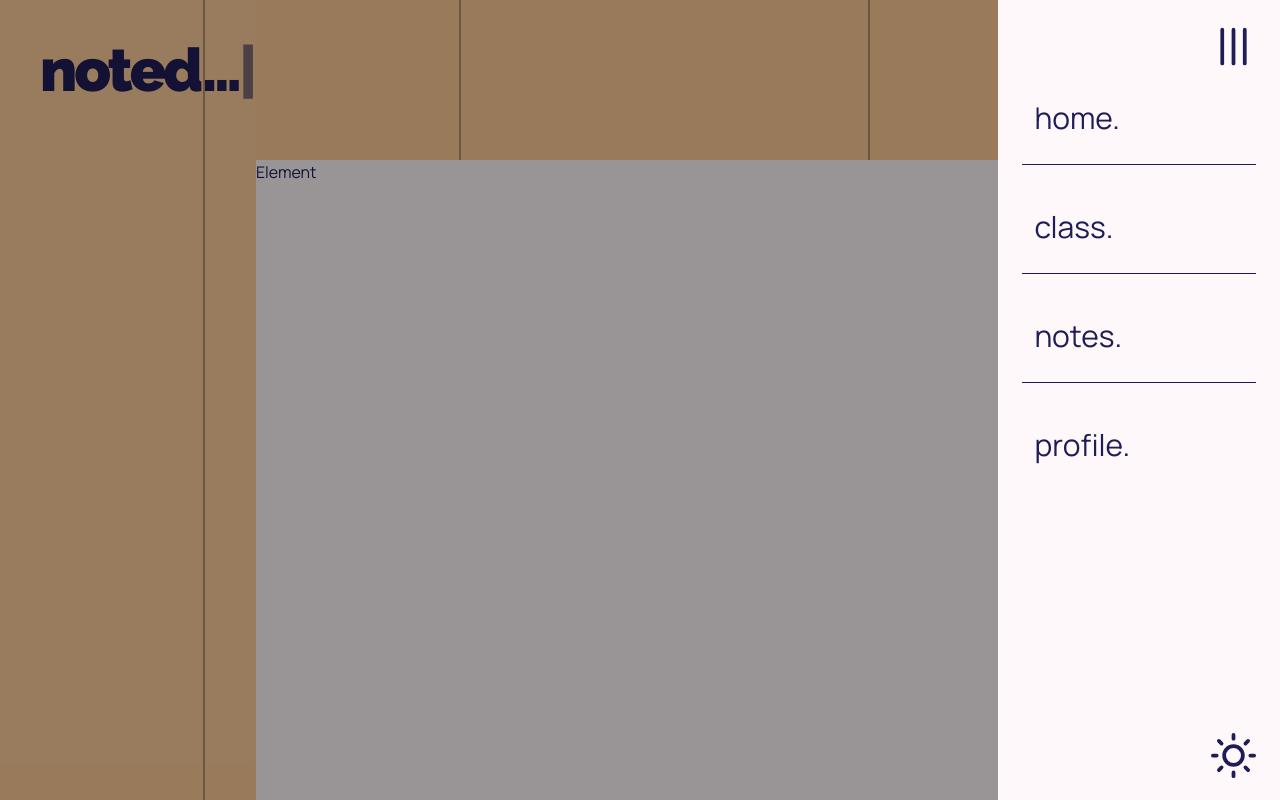
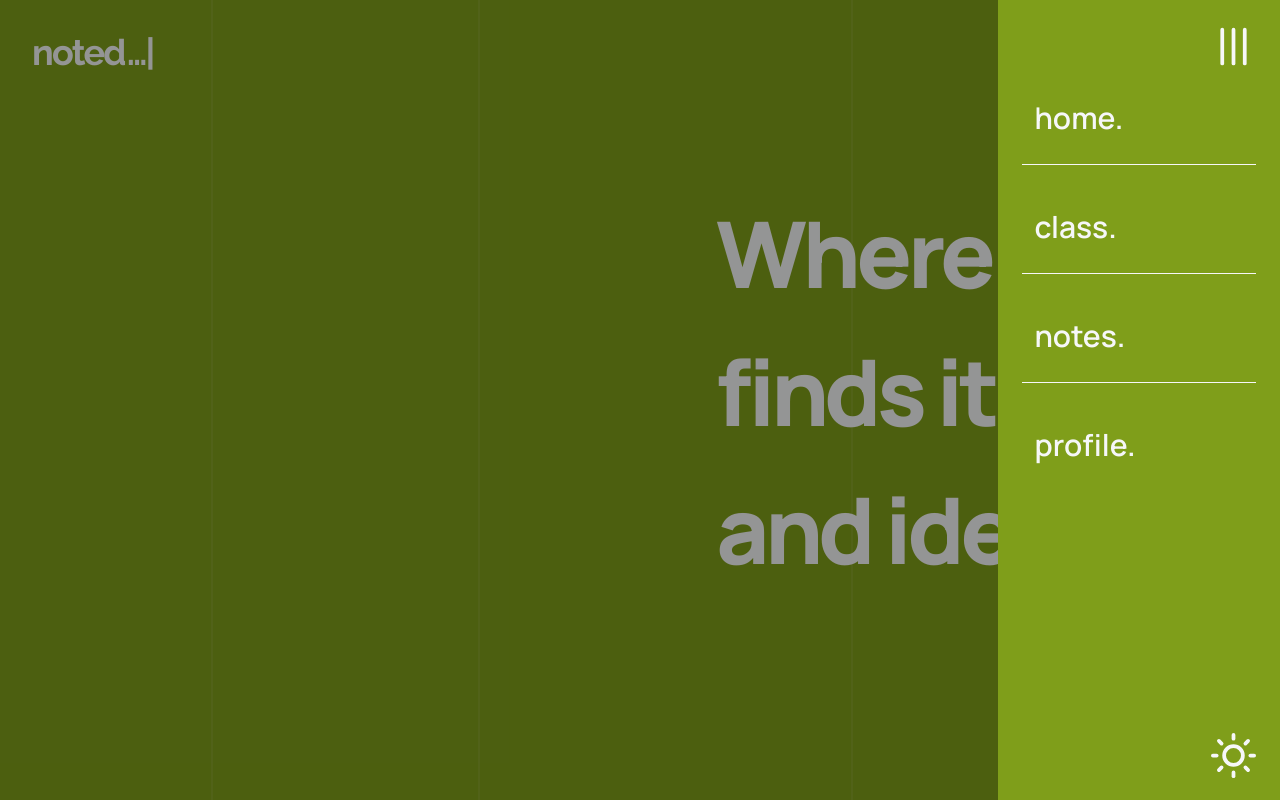
Before and after one commit to GranulatedCheese/noted...-app, a React (Vite) app in the folder client/: page / in a window 1280 px wide. Both pictures are taken after a click on the button 1233 px from the left and 46 px from the top of the page. Built offline with nearby package versions, Linux system fonts and the light colour scheme.

Commit message:
Lots of stylization changes. created dark mode hook and now saves theme data to users local storage.

```diff
--- a/client/src/components/Sidebar.tsx
+++ b/client/src/components/Sidebar.tsx
@@ -29,7 +29,9 @@ export default function Sidebar() {
         </button>
       </div>
 
-      {isMenuOpen && <div className="fixed inset-0 bg-black/40 z-40"></div>}
+      {isMenuOpen && (
+        <div className="fixed inset-0 bg-black/40 z-40 overlay-class"></div>
+      )}
 
       {isMenuOpen && (
         <nav className="sidebar-class">
@@ -51,7 +53,7 @@ export default function Sidebar() {
             </Link>
           </ul>
           <div className="theme-button">
-            <Theme onToggle={toggleDarkTheme} />
+            <Theme />
           </div>
         </nav>
       )}
--- a/client/src/components/Theme.tsx
+++ b/client/src/components/Theme.tsx
@@ -1,22 +1,12 @@
-import { useState } from "react";
 import { FiSun, FiMoon } from "react-icons/fi";
+import { useDarkMode } from "../hooks/useDarkMode";
 
-interface SidebarProps {
-  onToggle: (isThemeActive: boolean) => void;
-}
-
-export default function Theme({ onToggle }: SidebarProps) {
-  const [isThemeActive, setTheme] = useState(false);
-  const toggleTheme = () => {
-    const newState = !isThemeActive;
-    setTheme(newState);
-    onToggle(newState); // Coms with parent
-  };
-
+export default function Theme() {
+  const [isDark, setIsDark] = useDarkMode();
   return (
     <div>
-      <button onClick={toggleTheme}>
-        {!isThemeActive ? <FiSun size={45} /> : <FiMoon size={45} />}
+      <button onClick={() => setIsDark(!isDark)}>
+        {!isDark ? <FiSun size={45} /> : <FiMoon size={45} />}
       </button>
     </div>
   );
--- a/client/src/components/sidebar.css
+++ b/client/src/components/sidebar.css
@@ -8,23 +8,20 @@ body[data-theme="dark"] .sidebar-class {
 }
 
 body[data-theme="light"] .sidebar-class {
-  @apply bg-[#fff8fa];
-  @apply text-[##201c57] font-manrope;
+  @apply bg-[#7f9e1a];
+  @apply text-[#f6f7f8] font-manrope;
   @apply transition-colors duration-300 ease-in-out;
 }
 
 ul {
   @apply flex flex-col;
-  @apply text-3xl;
+  @apply text-3xl font-semibold;
 }
 
 .nav-button {
   @apply my-2 text-left w-full p-2 py-7 pl-3;
   @apply border-b-1;
-}
-
-.nav-button:hover {
-  @apply font-bold;
+  @apply transition duration-300 delay-75 hover:-translate-y-1 md:hover:scale-105;
 }
 
 .sidebar-class {
@@ -35,3 +32,7 @@ ul {
 .theme-button {
   @apply mt-8 self-end-safe;
 }
+
+.overlay-class {
+  @apply transition-all duration-300;
+}
--- /dev/null
+++ b/client/src/hooks/useDarkMode.tsx
@@ -0,0 +1,15 @@
+import { useEffect, useState } from "react";
+
+export function useDarkMode() {
+  const [isDark, setIsDark] = useState(() => {
+    return localStorage.getItem("theme") === "dark";
+  });
+
+  useEffect(() => {
+    const mode = isDark ? "dark" : "light";
+    document.body.dataset.theme = mode;
+    localStorage.setItem("theme", mode);
+  }, [isDark]);
+
+  return [isDark, setIsDark] as const;
+}
--- a/client/src/index.css
+++ b/client/src/index.css
@@ -8,8 +8,8 @@
 }
 
 body[data-theme="light"] {
-  @apply bg-[#ffce9a];
-  @apply text-[#201c57] font-manrope;
+  @apply bg-[#7f9e1a];
+  @apply text-[#f6f7f8] font-manrope;
   @apply transition-colors duration-300 ease-in-out;
 }
 
--- a/client/src/pages/Home.tsx
+++ b/client/src/pages/Home.tsx
@@ -5,17 +5,17 @@ import { ReactTyped } from "react-typed";
 
 export default function Home() {
   return (
-    <>
+    <div>
       <div className="flex justify-start z-0 absolute top-0 left-0 h-full w-full pointer-events-none">
         <span className="vertical-line w-80" />
         <span className="vertical-line w-100" />
-        <span className="vertical-line w-160" />
-        <span className="vertical-line w-120" />
-        <span className="vertical-line w-40" />
+        <span className="vertical-line w-140" />
+        <span className="vertical-line w-100" />
+        <span className="vertical-line w-60" />
       </div>
 
       <Sidebar />
-      <div className="flex m-10">
+      <div className="flex m-8 sticky z-30 ">
         <h1 className="title-class inline-flex items-center">
           noted
           <ReactTyped
@@ -27,9 +27,11 @@ export default function Home() {
           />
         </h1>
       </div>
-      <div className="main-box-class z-50">
-        <p>Element</p>
+      <div className="fixed flex justify-center z-30">
+        <p className="heading-class">
+          Where handwriting finds its structure, and ideas take shape.
+        </p>
       </div>
-    </>
+    </div>
   );
 }
--- a/client/src/pages/home.css
+++ b/client/src/pages/home.css
@@ -3,15 +3,15 @@
 
 .title-class {
   @apply select-none;
-  @apply text-6xl font-raleway font-black tracking-tighter;
-}
-
-.main-box-class {
-  @apply h-full w-[80%] fixed right-0 top-40 z-10;
-  @apply bg-[#fff8fa];
+  @apply text-4xl font-raleway font-bold tracking-tighter;
 }
 
 .vertical-line {
   @apply border-r-2 h-screen;
-  @apply border-[#b4936e];
+  @apply border-[#87A329];
 }
+
+.heading-class {
+  @apply text-[92px] tracking-tighter font-black text-left;
+  @apply fixed z-30 left-179 mt-20 w-220 h-screen;
+}
```
